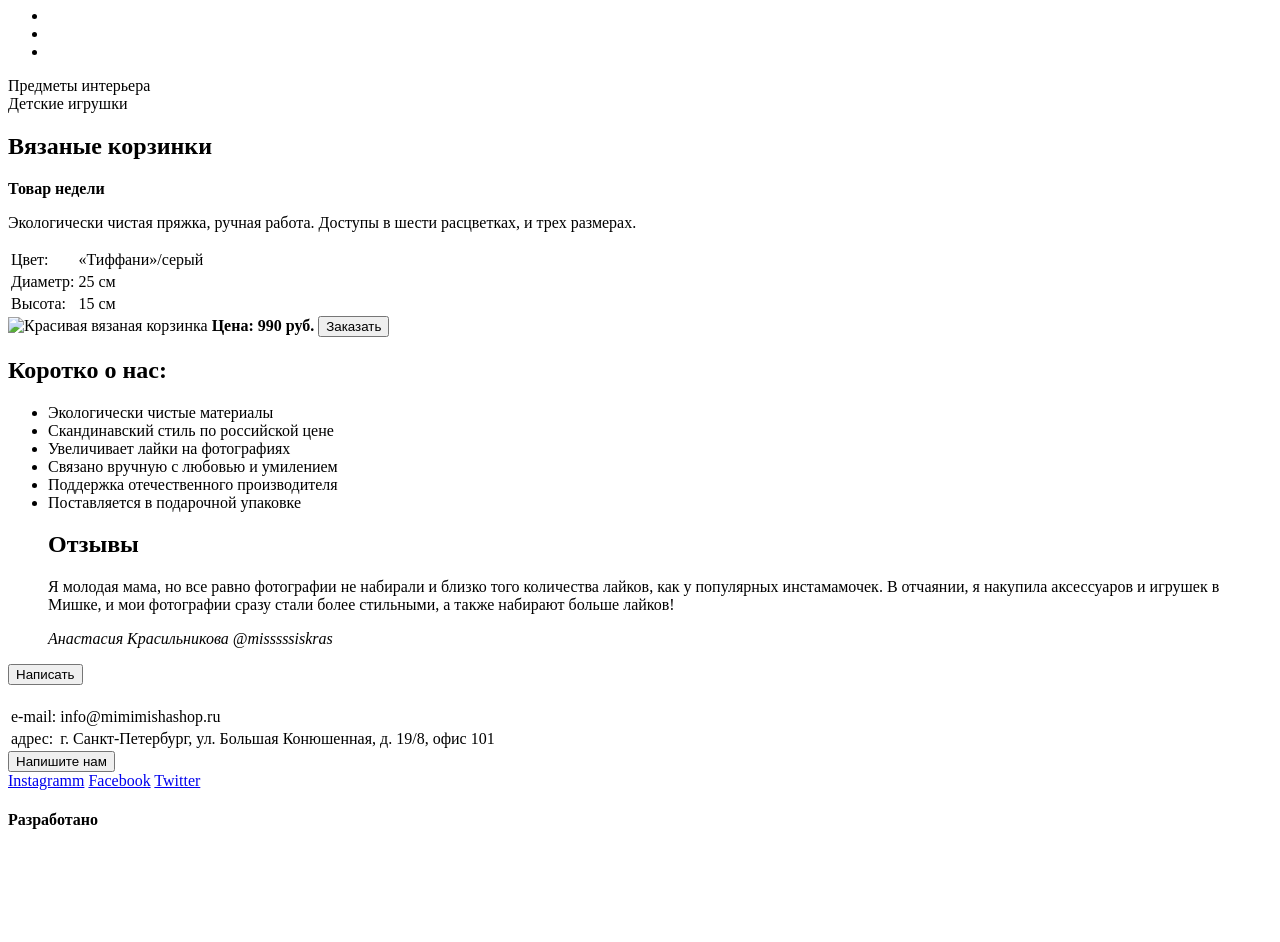
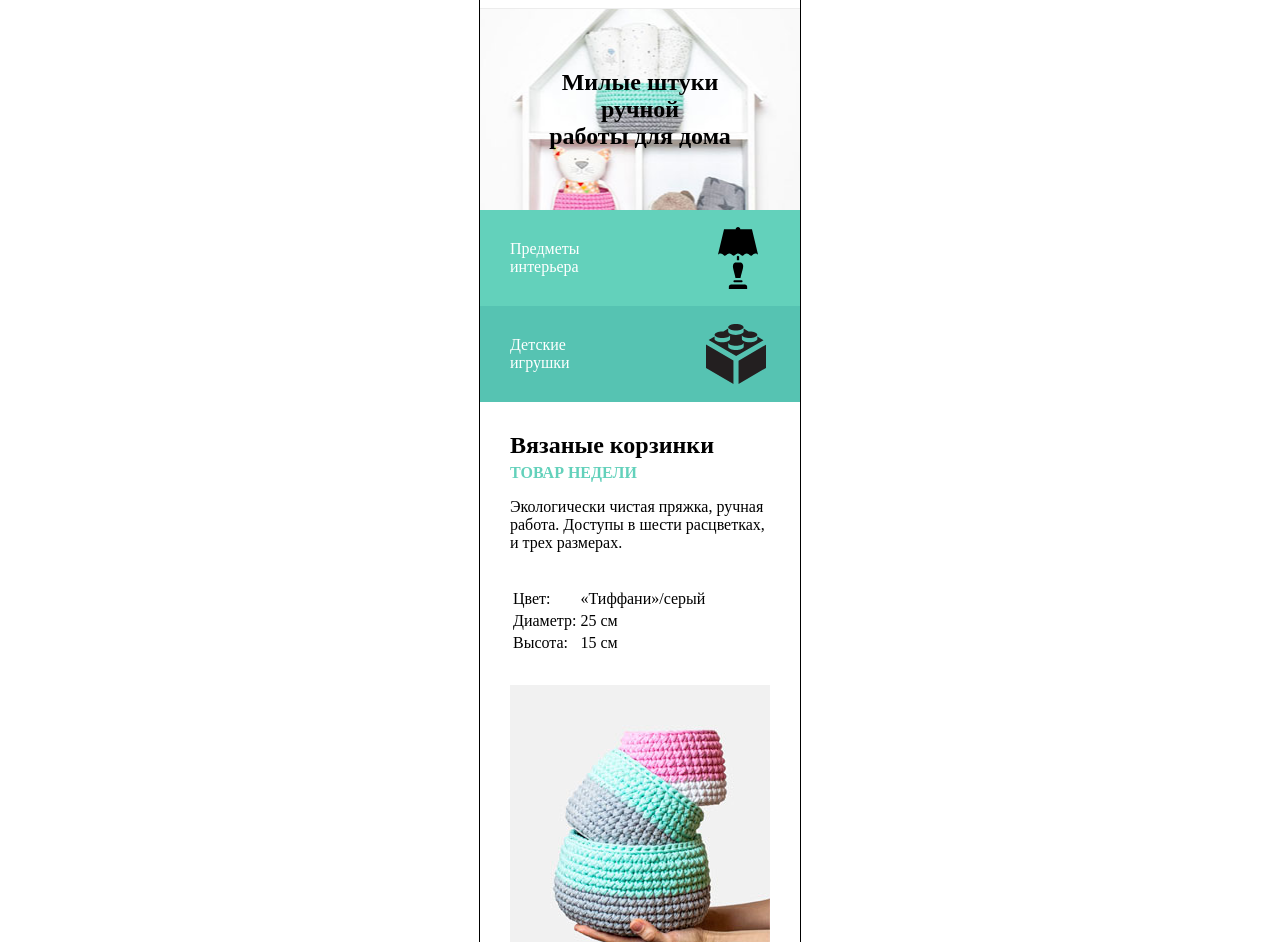
Before and after one commit to beast1/12972-mishka, a website: page index.html in a window 1280 px wide. Shown: the part 73-1015 px from the top of the page. Before the commit the page ends 924 px from the top, so only its background shows below. Drawn offline with nearby package versions, Linux system fonts and the light colour scheme; some packages are replaced by stand-ins of ours; files that its build step writes are made by us from their sources.

Commit message:
rough less for index.html

```diff
--- a/index.html
+++ b/index.html
@@ -1,43 +1,55 @@
 <!doctype html>
 <html lang="ru">
+
 <head>
+  <title>Mishka</title>
   <meta http-equiv="X-UA-Compatible" content="IE=Edge">
   <meta charset="utf-8">
-  <title>Mishka</title>
+  <link rel="stylesheet" href="css/style.css">
   <script src="http://maps.google.com/maps/api/js?sensor=true"></script>
 </head>
+
 <body>
 
   <header class="page-header">
-    <h1 class="logo">Mishka</h1>
-    <nav class="page-header__nav">
+    <nav class="page-header__nav  page-header__nav--closed">
       <ul class="page-header__nav-list">
         <li class="page-header__nav-item"></li>
         <li class="page-header__nav-item"></li>
         <li class="page-header__nav-item"></li>
       </ul>
     </nav>
+    <a class="logo" href="index.html">Mishka</a>
   </header>
 
 
+  <div class="intro">
+    <div class="intro__title-wrap">
+      <h2 class="intro__title">
+        Милые штуки<br>
+        ручной<br>
+        работы для дома
+      </h2>
+    </div>
 
-  <div class="page-descr"></div>
-
-
-
-  <div class="menu">
-    <div class="menu__item  menu__item-interior">
-      Предметы интерьера
-    </div>
-    <div class="menu__item  menu__item-toys">
-      Детские игрушки
+    <div class="intro__options">
+      <a class="intro__ware  intro__ware-interior" href="#">
+        Предметы<br> интерьера
+      </a>
+      <a class="intro__ware  intro__ware-toys" href="#">
+        Детские<br> игрушки
+      </a>
   </div>
   </div>
 
 
+
+
+
   <section class="product">
+    <div class="product__inner">
       <h1 class="product__title">Вязаные корзинки</h1>
-    <b class="product__week-best">Товар недели</b>
+      <b class="product__caption">Товар недели</b>
       <p class="product__descr">Экологически чистая пряжка,
       ручная работа. Доступы в шести расцветках, и трех
       размерах.</p>
@@ -56,76 +68,89 @@
           <td class="product__details-cell">15 см</td>
         </tr>
       </table>
-    <img class="product__img" src="#" alt="Красивая вязаная корзинка" width="" height="">
+      <img class="product__img" src="img/triple-set-mobile@1x.jpg" alt="Красивая вязаная корзинка" width="" height="">
       <b class="product__price">Цена: 990 руб.</b>
-    <button class="product__btn-order">Заказать</button>
+     <div class="product__order-btn">Заказать</div>
+     <!-- change tag to proper-->
+    </div>
   </section>
 
 
   <section class="about-us">
+    <div class="about-us__inner">
       <h1 class="about-us__title">Коротко о нас:</h1>
-    <ul class="about-us__list">
-      <li class="about-us__list-item">Экологически чистые материалы</li>
-      <li class="about-us__list-item">Скандинавский стиль по российской цене</li>
-      <li class="about-us__list-item">Увеличивает лайки на фотографиях</li>
-      <li class="about-us__list-item">Связано вручную с любовью и умилением</li>
-      <li class="about-us__list-item">Поддержка отечественного производителя</li>
-      <li class="about-us__list-item">Поставляется в подарочной упаковке</li>
+      <ul class="about-us__features">
+        <li class="about-us__features-item">Экологически чистые материалы</li>
+        <li class="about-us__features-item">Скандинавский стиль по российской цене</li>
+        <li class="about-us__features-item">Увеличивает лайки на фотографиях</li>
+        <li class="about-us__features-item">Связано вручную с любовью и умилением</li>
+        <li class="about-us__features-item">Поддержка отечественного производителя</li>
+        <li class="about-us__features-item">Поставляется в подарочной упаковке</li>
       </ul>
+    </div>
   </section>
 
 
 
-  <section class="review">
-
-    <blockquote class="feedback">
-      <h1 class="feedback__title">Отзывы</h1>
-      <p class="feedback__text">Я молодая мама, но все равно фотографии не
+  <section class="reviews">
+    <div class="reviews__inner">
+      <h1 class="reviews__title">Отзывы</h1>
+      <blockquote class="reviews__item">
+        <p class="reviews__text">Я молодая мама, но все равно фотографии не
         набирали и близко того количества лайков, как у популярных инстамамочек.
         В отчаянии, я накупила аксессуаров и игрушек в Мишке, и мои фотографии
         сразу стали более стильными, а также набирают больше лайков!</p>
-      <cite class="feedback__author">Анастасия Красильникова</cite>
-      <cite class="feedback__author-mail">@misssssiskras</cite>
+        <cite class="reviews__author">Анастасия Красильникова</cite>
+        <cite class="reviews__author-mail">@misssssiskras</cite>
       </blockquote>
 
-    <nav class="review__nav">
-      <div class="review__nav-prev"></div>
-      <div class="review__nav-next"></div>
+      <nav class="reviews__nav">
+        <div class="reviews__nav-prev">Назад</div>
+        <div class="reviews__nav-next">Вперед</div>
       </nav>
 
-    <button class="review__write-btn">Написать</button>
+      <div class="reviews__write-btn" href="#">Написать</div>
+    </div>
   </section>
 
 
 
   <section class="contact">
-    <h1 class="contact__title"></h1>
-    <table class="contact__table">
+    <div class="contact__inner">
+      <h1 class="contact__title">Контакты</h1>
+      <table class="contact__details">
         <tr class="contact__row">
           <td class="contact__cell">e-mail:</td>
-        <td class="contact__cell">info@mimimishashop.ru</td>
+          <td class="contact__cell">
+            <a href="mailto:info@mimimishashop.ru">info@mimimishashop.ru</a>
+          </td>
         </tr>
         <tr class="contact__row">
           <td class="contact__cell">адрес:</td>
-        <td class="contact__cell">г. Санкт-Петербург, ул. Большая Конюшенная,
+          <td class="contact__cell">
+          г. Санкт-Петербург,<br>
+          ул. Большая<br>
+          Конюшенная,<br>
           д. 19/8, офис 101</td>
         </tr>
       </table>
-
-    <div class="contact__map">
-      <div id="map"></div>
     </div>
 
-    <button class="contact__write-btn">Напишите нам</button>
+    <div class="contact__map" id="map"></div>
+
+    <div class="contact__inner">
+      <div class="contact__write-btn">Напишите нам</div>
+    </div>
+
   </section>
 
 
 
   <footer class="page-footer">
     <div class="social">
-      <a class="social__inst" href="#">Instagramm</a>
-      <a class="social__fb" href="#">Facebook</a>
-      <a class="social__twit" href="#">Twitter</a>
+      <a class="social__item  social__inst" href="#">Instagramm</a>
+      <a class="social__item  social__fb" href="#">Facebook</a>
+      <a class="social__item  social__twit" href="#">Twitter</a>
     </div>
 
     <div class="made-by">
--- /dev/null
+++ b/less/blocks/about-us.less
@@ -0,0 +1,24 @@
+.about-us {
+  padding-left: 30px;
+  padding-right: 30px;
+  padding-top: 30px;
+  margin-bottom: 60px;
+
+  &__features {
+    list-style: none;
+    margin: 0;
+    padding: 0;
+  }
+
+  &__features-item {
+
+
+    &:before{
+      content: '';
+      display: block;
+      width: 40px;
+      height: 60px;
+      background: url(../../img/icon-feature-1.svg) no-repeat 50%;
+    }
+  }
+}
--- /dev/null
+++ b/less/blocks/contact.less
@@ -0,0 +1,24 @@
+.contact {
+  padding-top: 40px;
+  padding-bottom: 40px;
+
+  &__inner{
+    padding-left: 30px;
+    padding-right: 30px;
+  }
+
+  &__details {
+    margin-bottom: 40px;
+  }
+
+  &__map {
+    background: url(../../img/map-mobile@1x.jpg) no-repeat 50%;
+    width: 320px;
+    height: 458px;
+    margin-bottom: 40px;
+  }
+
+  &__write-btn {
+    .btn();
+  }
+}
--- /dev/null
+++ b/less/blocks/intro.less
@@ -0,0 +1,26 @@
+.intro{
+
+  &__title-wrap {
+    padding-top: 60px;
+    padding-bottom: 60px;
+    background: url(../../img/hero-mobile@1x.jpg) no-repeat 50%;
+  }
+
+  &__title {
+    margin: 0;
+    text-align: center;
+  }
+
+  &__ware {
+    display: block;
+    padding: 30px;
+
+    &-interior {
+      background: #63d1bb url(../../img/icon-interior.svg) no-repeat 85% 50%;
+    }
+    &-toys {
+      background: #56c3b2 url(../../img/icon-toy.svg) no-repeat 87% 50%;
+    }
+  }
+
+}
--- /dev/null
+++ b/less/blocks/page-footer.less
@@ -0,0 +1,54 @@
+.page-footer {
+  background-color: #f1f1f1;
+  padding-left: 30px;
+  padding-right: 30px;
+}
+
+.social {
+  padding-top: 25px;
+  padding-bottom: 25px;
+  border-bottom: 1px solid #e5e5e5;
+  font-size: 0;
+  text-align: center;
+
+  &__item {
+    display: inline-block;
+    vertical-align: middle;
+    width: 30px;
+    height: 30px;
+    margin-right: 30px;
+  }
+
+  &__inst {
+    background: url(../../img/icon-insta.svg) no-repeat 50%;
+  }
+  &__fb {
+    background: url(../../img/icon-fb.svg) no-repeat 50%;
+  }
+  &__twit {
+    background: url(../../img/icon-twitter.svg) no-repeat 50%;
+    margin-right: 0;
+  }
+}
+
+.made-by {
+  padding-top: 20px;
+  padding-bottom: 20px;
+  text-align: center;
+
+  &__title{
+    display: inline-block;
+    vertical-align: middle;
+    margin: 0;
+
+    &:after {
+      content: '';
+      display: inline-block;
+      vertical-align: middle;
+      width: 30px;
+      height: 35px;
+      background: url(../../img/logo-htmlacademy.svg) no-repeat 50%;
+      margin-left: 20px;
+    }
+  }
+}
--- /dev/null
+++ b/less/blocks/page-header.less
@@ -0,0 +1,35 @@
+body {
+  width: 320px;
+  margin: 0 auto;
+  outline: 1px solid black;
+}
+
+.page-header {
+  padding-top: 20px;
+  padding-bottom: 20px;
+  border-top: 1px solid #ececec;
+  border-bottom: 1px solid #ececec;
+  background: #fff;
+}
+
+.logo {
+  display: block;
+  font-size: 0;
+  width: 95px;
+  height: 40px;
+  margin: 0 auto;
+  background: url(../../img/logo-mobile.svg) no-repeat;
+}
+
+.page-header__nav--closed {
+  width: 20px;
+  height: 15px;
+  background: url(../../img/icon-menu-open.svg) no-repeat;
+  float: right;
+  margin-right: 30px;
+  margin-top: 8px;
+
+  ul {
+    display: none;
+  }
+}
--- /dev/null
+++ b/less/blocks/product.less
@@ -0,0 +1,42 @@
+.product {
+  padding-top: 30px;
+  padding-left: 30px;
+  padding-right: 30px;
+  margin-bottom: 35px;
+
+  &__title {
+    margin: 0;
+    margin-bottom: 5px;
+  }
+
+  &__caption {
+    margin-bottom: 15px;
+  }
+
+  &__descr {
+    margin-bottom: 35px;
+  }
+}
+
+
+.product__details {
+  text-align: left;
+  margin-bottom: 30px;
+}
+
+
+.product__img {
+  margin-bottom: 30px;
+}
+
+
+.product__price {
+  display: block;
+  text-align: center;
+  margin-bottom: 25px;
+}
+
+
+.product__order-btn {
+  .btn();
+}
--- /dev/null
+++ b/less/blocks/reviews.less
@@ -0,0 +1,40 @@
+.reviews {
+  padding-left: 30px;
+  padding-right: 30px;
+  padding-bottom: 42px;
+
+  &__title {
+    margin: 0;
+  }
+
+  &__item {
+    padding: 0;
+    margin: 0;
+    margin-bottom: 35px;
+  }
+
+  &__nav {
+    font-size: 0;
+    margin-bottom: 38px;
+
+    &-prev,
+    &-next{
+      display: inline-block;
+      vertical-align: middle;
+      border: 1px solid #ececec;
+      width: 129px;
+      height: 50px;
+      background: url(../../img/icon-left-arrow.svg) no-repeat 50%;
+    }
+    &-next {
+      width: 128px;
+      margin-left: -1px;
+      background: url(../../img/icon-right-arrow.svg) no-repeat 50%;
+    }
+   } // .reviews__nav
+
+  &__write-btn {
+    .btn();
+  }
+
+} // .reviews
--- /dev/null
+++ b/less/style.less
@@ -0,0 +1,12 @@
+//global
+@import "type.less";
+@import "variables.less";
+
+//index
+@import "blocks/page-header.less";
+@import "blocks/intro.less";
+@import "blocks/product.less";
+@import "blocks/about-us.less";
+@import "blocks/reviews.less";
+@import "blocks/contact.less";
+@import "blocks/page-footer.less";
--- /dev/null
+++ b/less/type.less
@@ -0,0 +1,14 @@
+//INTRO
+.intro__ware {
+  text-decoration: none;
+  color: #fff;
+}
+
+//PRODUCT
+.product {
+
+  &__caption {
+    text-transform: uppercase;
+    color: #63d1bb;
+  }
+}
--- /dev/null
+++ b/less/variables.less
@@ -0,0 +1,9 @@
+// MIXINS
+
+.btn(){
+  text-align: center;
+  border: 2px solid #444;
+  padding-top: 18px;
+  padding-bottom: 18px;
+  text-transform: uppercase;
+}
```
Also changed, not shown: less/blocks/page-descr.less (added), 1 other file. Lines whose indentation alone changed are shown as unchanged.
